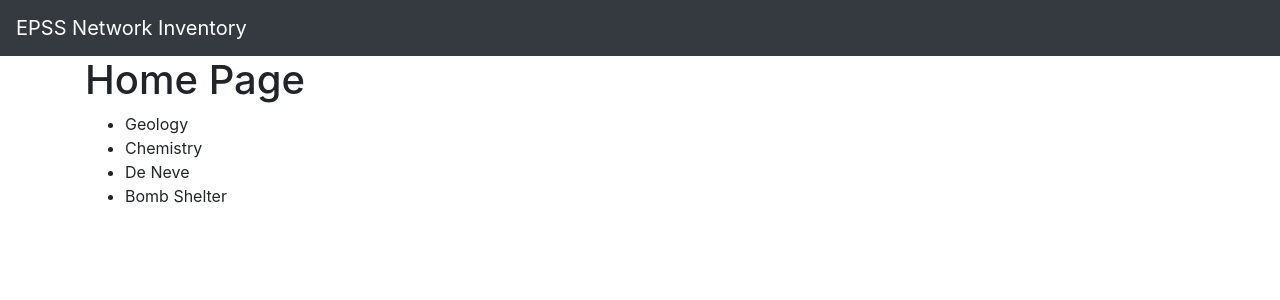
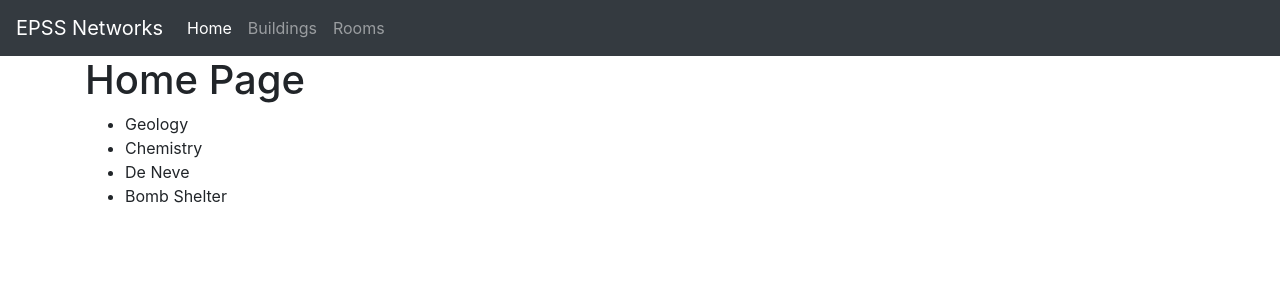
Before and after one commit to sixtycycles/neatwork, a Django app: page / in a window 1280 px wide. Shown: the top 300 px of the page. Run offline with Django 3.2, Linux system fonts and the light colour scheme; data comes from the database, SQL or seed files in the repository; some libraries are stand-ins or nearby versions.

Commit message:
add navbar - more

```diff
--- a/neatwork/templates/fruit_cup/index.html
+++ b/neatwork/templates/fruit_cup/index.html
@@ -9,8 +9,24 @@
     <title>Title</title>
 </head>
 <body>
-<nav class="navbar navbar-dark bg-dark">
-  <a class="navbar-brand" href="#">EPSS Network Inventory</a>
+<nav class="navbar navbar-expand-lg navbar-dark bg-dark">
+  <a class="navbar-brand" href="#">EPSS Networks</a>
+  <button class="navbar-toggler" type="button" data-toggle="collapse" data-target="#navbarNav" aria-controls="navbarNav" aria-expanded="false" aria-label="Toggle navigation">
+    <span class="navbar-toggler-icon"></span>
+  </button>
+  <div class="collapse navbar-collapse" id="navbarNav">
+    <ul class="navbar-nav">
+      <li class="nav-item active">
+        <a class="nav-link" href="#">Home <span class="sr-only">(current)</span></a>
+      </li>
+      <li class="nav-item">
+        <a class="nav-link" href="#">Buildings</a>
+      </li>
+      <li class="nav-item">
+        <a class="nav-link" href="#">Rooms</a>
+      </li>
+    </ul>
+  </div>
 </nav>
 
 <div class="container">
```
Also changed, not shown: neatwork/neatwork/settings.py (+0 -33 lines).
